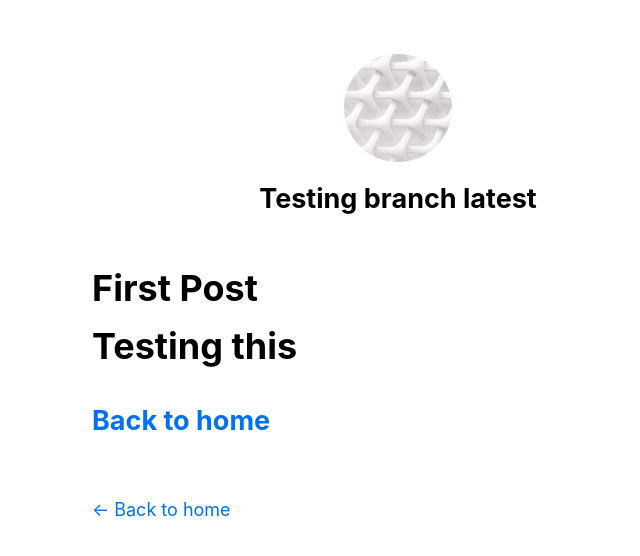
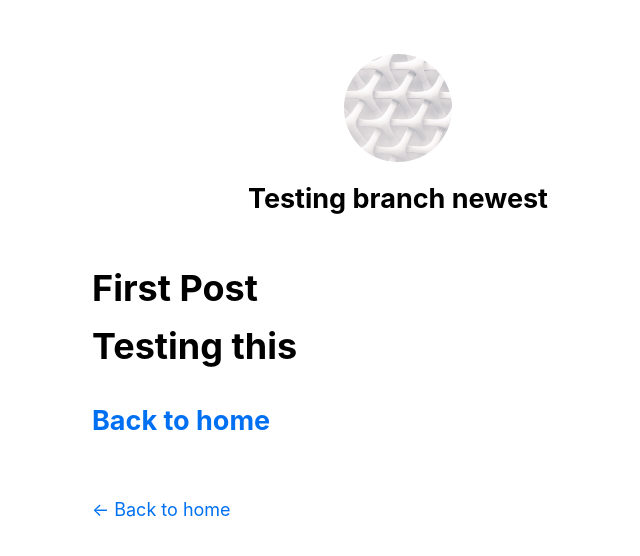
Before and after one commit to uddeepyalamanchili/learningNextJS, a Next.js app: page /posts/first-post in a window 1280 px wide. Shown: the top 556 px of the page, without its empty margins (242-882 px from the left). Built offline with nearby package versions, Linux system fonts and the light colour scheme.

Commit message:
Testing protection rules

```diff
--- a/components/layout.js
+++ b/components/layout.js
@@ -4,7 +4,7 @@ import styles from './layout.module.css';
 import utilStyles from '../styles/utils.module.css';
 import Link from 'next/link';
 
-const name = 'Testing branch latest';
+const name = 'Testing branch newest';
 export const siteTitle = 'Next.js Sample Website';
 
 export default function Layout({ children, home }) {
```
